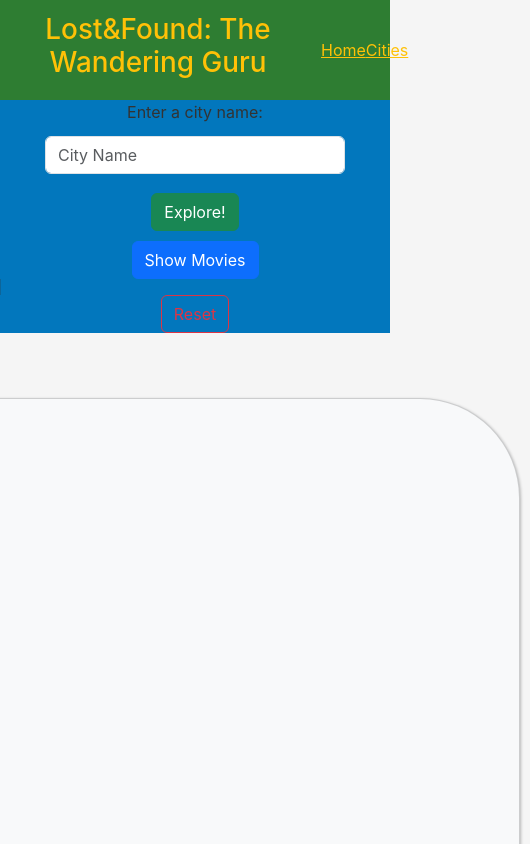
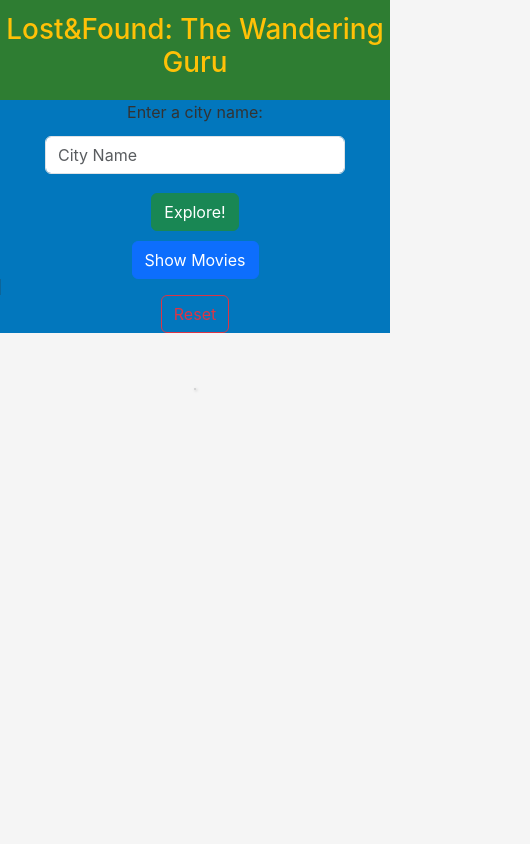
Before and after one commit to JaredPlummer5/City-Explorer, a React (Create React App) app: page / in a window 390 px wide. Shown: the top 844 px of the page, 530 px wide, since content can reach past the window. Built offline with nearby package versions, Linux system fonts and the light colour scheme.

Commit message:
Responsive

```diff
--- a/src/App.css
+++ b/src/App.css
@@ -41,7 +41,7 @@ body {
 #EyeGraber {
     background-color: #2E7D32;
     display: flex;
-    justify-content: space-between;
+    justify-content: center;
     height: 100px;
     width: 100%;
 
@@ -84,12 +84,13 @@ a {
 .weather-cards-wrapper {
     display: flex;
     justify-content: center;
-    flex-wrap: wrap;
+    /* width: 100%;
+    border: red solid 1px; */
 }
 
 #weatherDisplay {
     margin-top: 25px;
-    width: 950px;
+    width: 100%;
     background-color: #0277BD;
     box-shadow: 1px 1px 3px 0 rgba(0, 0, 0, 0.25);
     display: flex;
@@ -157,9 +158,9 @@ a {
 
 }
 
+
 #weather-card {
     animation: slide-in 0.5s ease-in-out;
-
     background-color: #f8f9fa;
     box-shadow: 1px 1px 3px 0 rgba(0, 0, 0, 0.25);
     padding: 40px;
@@ -169,6 +170,35 @@ a {
     border-radius: 30px;
     background-image: radial-gradient(circle at 50% 0, rgba(255, 255, 255, 0) 0, rgba(255, 255, 255, 0) 2px, #fff 2px, #fff 4px, rgba(255, 255, 255, 0) 4px, rgba(255, 255, 255, 0) 6px, #fff 6px, #fff 8px, rgba(255, 255, 255, 0) 8px, rgba(255, 255, 255, 0) 10px),
         radial-gradient(circle at 50% 0, rgba(255, 255, 255, 1) 0, rgba(255, 255, 255, 1) 2px, transparent 2px);
+
+}
+
+.weatherAndCardInfo{
+    display: 'flex';
+    justify-content: 'center';
+    margin:'10px 10px 10px 10px';
+}
+
+@media screen and (max-width: 768px) {
+    .map-card {
+        width: 100%; /* Adjust width to 100% for smaller screens */
+        height: auto; /* Adjust height to auto for maintaining aspect ratio */
+        margin: 10px 0; /* Adjust margin for smaller screens */
+        border-radius: 50px; /* Optional: reduce border-radius for smaller screens */
+    }
+
+    #weather-card {
+        width: 100%; /* Adjust width to 100% for smaller screens */
+        padding: 20px; /* Adjust padding for smaller screens */
+        margin: 10px 0; /* Adjust margin for smaller screens */
+        border-radius: 15px; /* Optional: reduce border-radius for smaller screens */
+    }
+    .weatherAndCardInfo{
+        display: 'flex';
+        justify-content: 'center';
+        flex-direction: column;
+        margin:'10px 10px 10px 10px';
+    }
 
 }
 
--- a/src/App.js
+++ b/src/App.js
@@ -82,12 +82,13 @@ function App() {
             return weatherComponent;
         });
     } else {
-        daysOfTheWeek = (
-            <div style={{ display: 'flex', justifyContent: 'center',flexDirection:'column', alignItems: 'center', color: 'red' }}>
-                <h2>{data}</h2>
-                <p>Please come back later and try again</p>
-            </div>
-        )
+        daysOfTheWeek = ""
+        // daysOfTheWeek = (
+        //     <div style={{ display: 'flex', justifyContent: 'center',flexDirection:'column', alignItems: 'center', color: 'red' }}>
+        //         <h2>{data}</h2>
+        //         <p>Please come back later and try again</p>
+        //     </div>
+        // )
     }
 
     // Generates the map image URL if cityInfo's Latitude and Longitude properties exist
@@ -121,7 +122,10 @@ function App() {
 
             />
 
-            <div style={{ display: 'flex', justifyContent: 'center', margin:'10px 10px 10px 10px' }}>
+            <div className='weatherAndCardInfo'>
+                <div style={{ display: 'flex', justifyContent: 'center' }}>
+                    <CityInfoCard key={'CityInfoCard'} displayMap={displayMap} cityInfo={cityInfo} />
+                </div>
                 <div id='weatherDisplay' style={{ display: displayWeatherData, padding: '6px 6px 6px 6px' }}>
                     <div style={{ display: 'flex', justifyContent: 'center', margin: '45px auto auto auto' }}>
                         <img src='https://i.gifer.com/4jwl.gif' alt='thunder cloud' style={{ width: '100px', height: '100px', alignItems: 'center' }} />
@@ -133,9 +137,6 @@ function App() {
                     </div>
                 </div>
 
-                <div style={{ display: 'flex', justifyContent: 'center' }}>
-                    <CityInfoCard key={'CityInfoCard'} displayMap={displayMap} cityInfo={cityInfo} />
-                </div>
             </div>
             <Movie key={'Movie'} movieError={movieError} show={show} setShow={setShow} movieData={movieData} />
         </div>
--- a/src/Nav.js
+++ b/src/Nav.js
@@ -6,14 +6,7 @@ export default function Nav() {
         <div className="App">
             <div id='EyeGraber'>
                 <h1 id="nameOfBusiness">Lost&Found: The Wandering Guru</h1>
-                <nav>
-                    <a href='nowhere.com'>
-                        Home
-                    </a>
-                    <a href='nowhere.com'>
-                        Cities
-                    </a>
-                </nav>
+
             </div>
         </div>
     )
```
